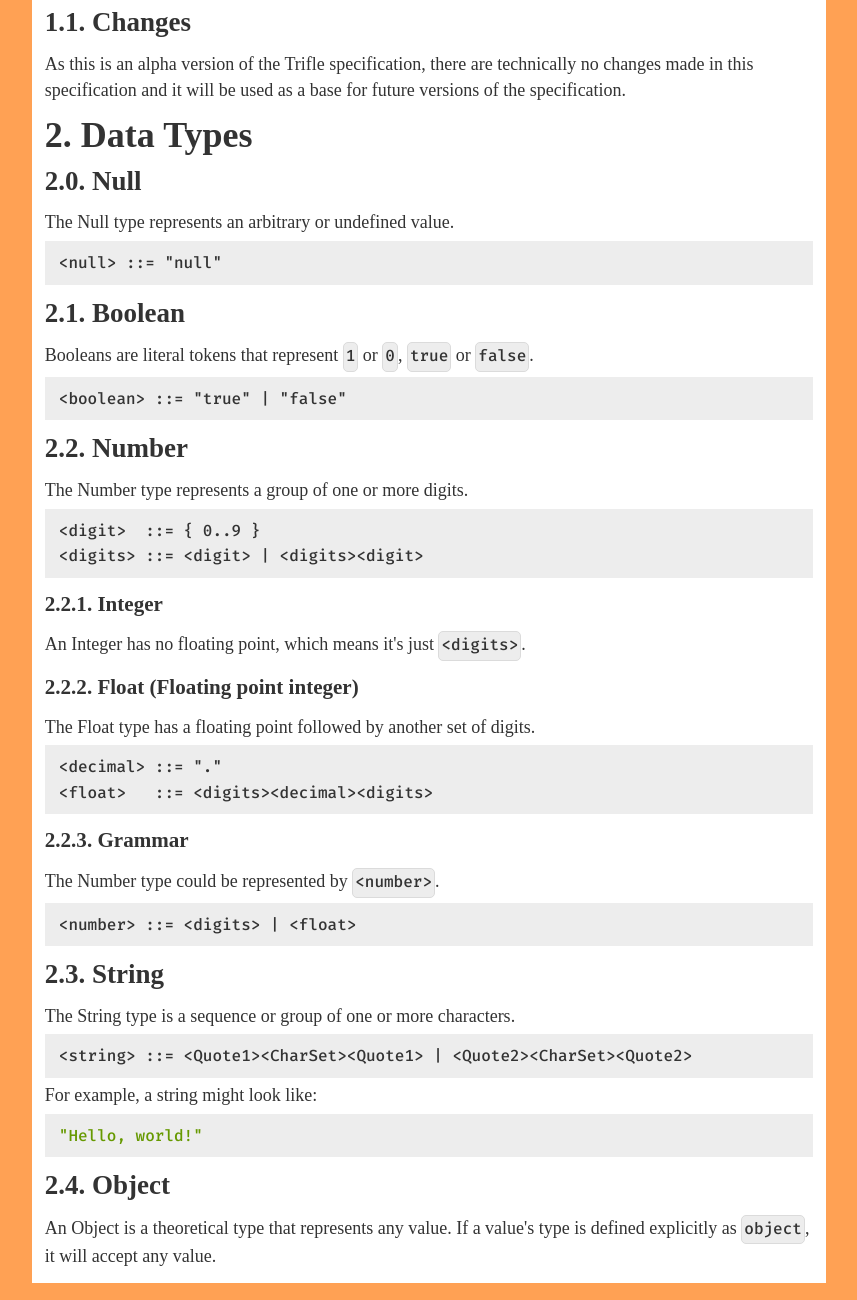
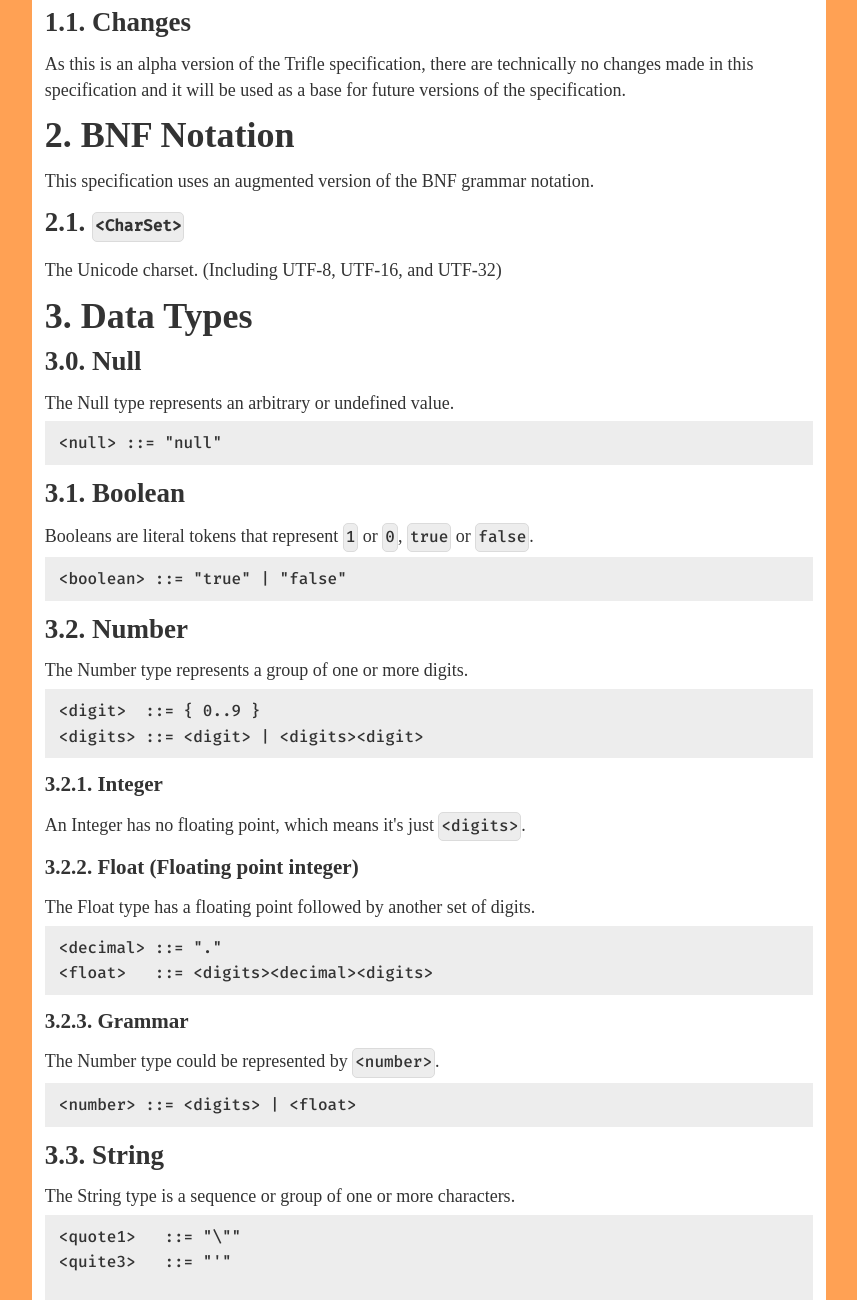
Before and after one commit to triflelang/specification, a website: page docs/draft.html in a window 1280 px wide. Shown: the part 180-1480 px from the top of the page, without its empty margins (224-1081 px from the left). Drawn offline with Linux system fonts and the light colour scheme.

Commit message:
Define Trifle data types.

```diff
--- a/docs/draft.html
+++ b/docs/draft.html
@@ -29,39 +29,58 @@
 <p>This specification defines the Trifle programming language and it's grammars.</p>
 <h2>1.1. Changes</h2>
 <p>As this is an alpha version of the Trifle specification, there are technically no changes made in this specification and it will be used as a base for future versions of the specification.</p>
-<h1>2. Data Types</h1>
-<h2>2.0. Null</h2>
+<h1>2. BNF Notation</h1>
+<p>This specification uses an augmented version of the BNF grammar notation.</p>
+<h2>2.1. <code>&lt;CharSet&gt;</code></h2>
+<p>The Unicode charset. (Including UTF-8, UTF-16, and UTF-32)</p>
+<h1>3. Data Types</h1>
+<h2>3.0. Null</h2>
 <p>The Null type represents an arbitrary or undefined value.</p>
 <pre><code>&lt;null&gt; ::= &quot;null&quot;
 </code></pre>
-<h2>2.1. Boolean</h2>
+<h2>3.1. Boolean</h2>
 <p>Booleans are literal tokens that represent <code>1</code> or <code>0</code>, <code>true</code> or <code>false</code>.</p>
 <pre><code>&lt;boolean&gt; ::= &quot;true&quot; | &quot;false&quot;
 </code></pre>
-<h2>2.2. Number</h2>
+<h2>3.2. Number</h2>
 <p>The Number type represents a group of one or more digits.</p>
 <pre><code>&lt;digit&gt;  ::= { 0..9 }
 &lt;digits&gt; ::= &lt;digit&gt; | &lt;digits&gt;&lt;digit&gt;
 </code></pre>
-<h3>2.2.1. Integer</h3>
+<h3>3.2.1. Integer</h3>
 <p>An Integer has no floating point, which means it's just <code>&lt;digits&gt;</code>.</p>
-<h3>2.2.2. Float (Floating point integer)</h3>
+<h3>3.2.2. Float (Floating point integer)</h3>
 <p>The Float type has a floating point followed by another set of digits.</p>
 <pre><code>&lt;decimal&gt; ::= &quot;.&quot;
 &lt;float&gt;   ::= &lt;digits&gt;&lt;decimal&gt;&lt;digits&gt;
 </code></pre>
-<h3>2.2.3. Grammar</h3>
+<h3>3.2.3. Grammar</h3>
 <p>The Number type could be represented by <code>&lt;number&gt;</code>.</p>
 <pre><code>&lt;number&gt; ::= &lt;digits&gt; | &lt;float&gt;
 </code></pre>
-<h2>2.3. String</h2>
+<h2>3.3. String</h2>
 <p>The String type is a sequence or group of one or more characters.</p>
-<pre><code>&lt;string&gt; ::= &lt;Quote1&gt;&lt;CharSet&gt;&lt;Quote1&gt; | &lt;Quote2&gt;&lt;CharSet&gt;&lt;Quote2&gt;
+<pre><code>&lt;quote1&gt;   ::= &quot;\&quot;&quot;
+&lt;quite3&gt;   ::= &quot;'&quot;
+
+&lt;charset1&gt; ::= &lt;CharSet&gt; - &lt;quote1&gt; | &quot;\\\&quot;&quot;
+&lt;charset3&gt; ::= &lt;CharSet&gt; - &lt;quote3&gt; | &quot;\\'&quot;
+
+&lt;chars1&gt;   ::= &lt;charset1&gt; | &lt;chars1&gt;&lt;charset1&gt;
+&lt;chars3&gt;   ::= &lt;charset3&gt; | &lt;chars3&gt;&lt;charset3&gt;
+
+&lt;empty1&gt;   ::= &lt;quote1&gt;&lt;quote1&gt;
+&lt;empty3&gt;   ::= &lt;quote3&gt;&lt;quote3&gt;
+
+&lt;string1&gt;  ::= &lt;empty1&gt; | &lt;quote1&gt;&lt;chars1&gt;&lt;quote1&gt;
+&lt;string3&gt;  ::= &lt;empty3&gt; | &lt;quote3&gt;&lt;chars3&gt;&lt;quote3&gt;
+
+&lt;string&gt;   ::= &lt;string1&gt; | &lt;string3&gt;
 </code></pre>
 <p>For example, a string might look like:</p>
 <pre><code class="language-trifle"><span class="string">&quot;Hello, world!&quot;</span>
 </code></pre>
-<h2>2.4. Object</h2>
+<h2>3.4. Object</h2>
 <p>An Object is a theoretical type that represents any value.  If a value's type is defined explicitly as <code>object</code>, it will accept any value.</p>
 
         </div>
```
Also changed, not shown: src/draft.md (+31 -10 lines), 2 other files.
